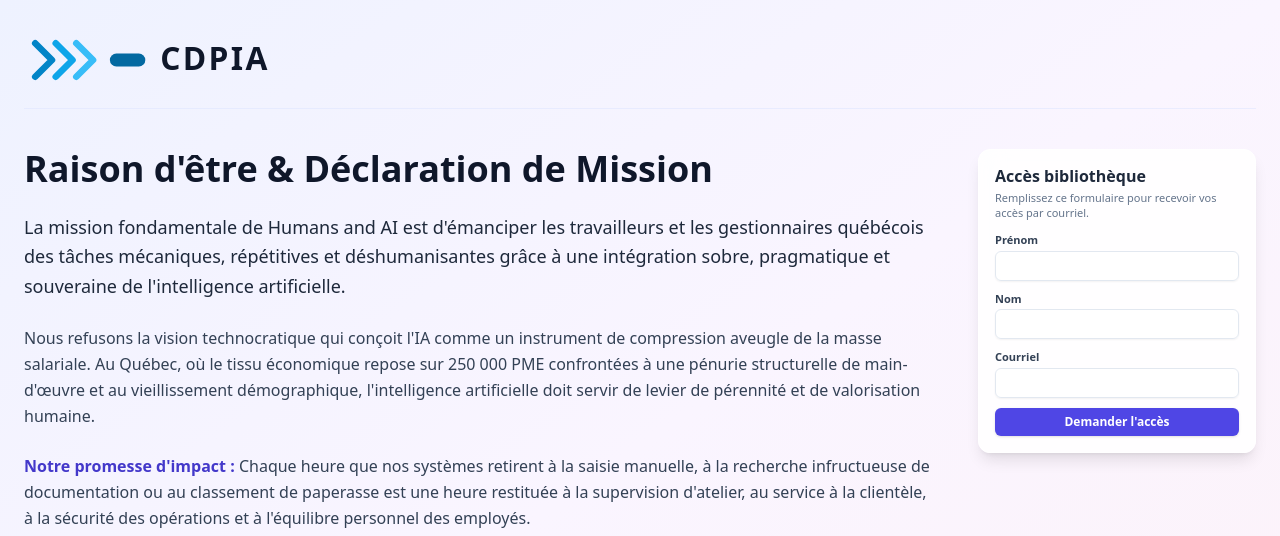
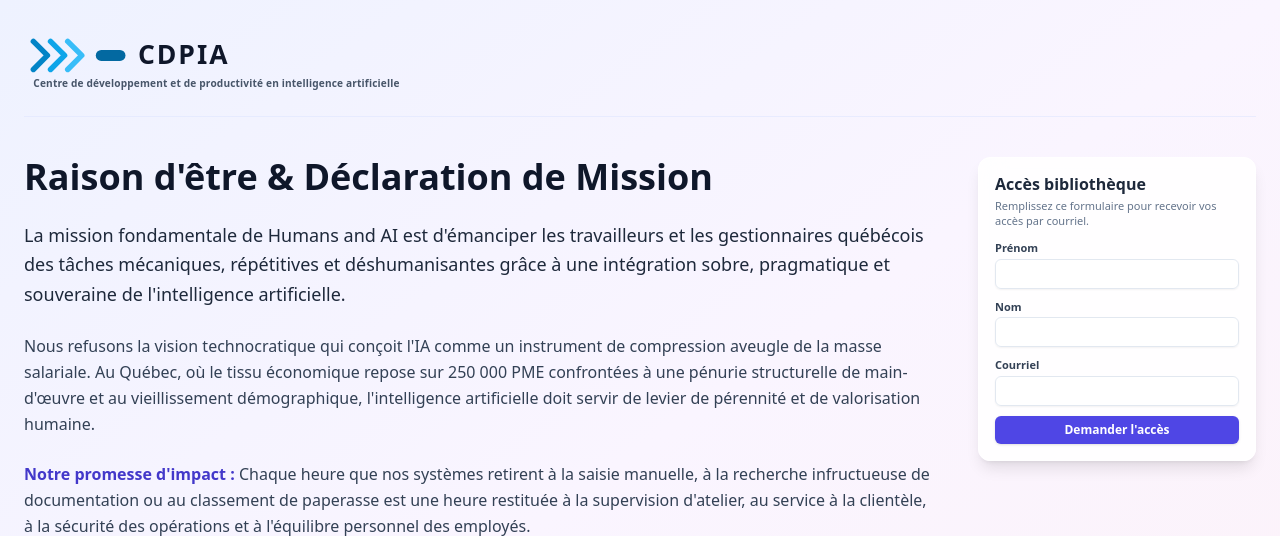
Before and after one commit to tech2fix4you-2026/CDPIA, a FastAPI app: page / in a window 1280 px wide. Shown: the top 536 px of the page. Run offline with FastAPI, Linux system fonts and the light colour scheme; some libraries are stand-ins or nearby versions.

Commit message:
design: ajout du sous-titre officiel sous le logo CDPIA

```diff
--- a/templates/index.html
+++ b/templates/index.html
@@ -9,18 +9,20 @@
 <body class="bg-gradient-to-br from-indigo-50 via-purple-50 to-pink-50 min-h-screen font-sans text-slate-800 selection:bg-indigo-200 flex flex-col justify-between">
     <div class="max-w-7xl w-full mx-auto px-6 py-8 flex-grow">
 
-        <!-- En-tête : Logo CDPIA agrandi à gauche -->
+        <!-- En-tête : Logo CDPIA agrandi avec nom complet sous-titré -->
         <header class="mb-10 pb-5 border-b border-indigo-100/60">
             <div class="flex items-center">
-                <svg viewBox="0 0 340 60" class="h-14 w-auto" fill="none" xmlns="http://www.w3.org/2000/svg">
+                <svg viewBox="0 0 520 82" class="h-16 w-auto" fill="none" xmlns="http://www.w3.org/2000/svg">
                     <!-- Chevrons CDPIA -->
                     <path d="M12 12 L30 30 L12 48" stroke="#0284c7" stroke-width="7" stroke-linecap="round" stroke-linejoin="round"/>
                     <path d="M34 12 L52 30 L34 48" stroke="#0ea5e9" stroke-width="7" stroke-linecap="round" stroke-linejoin="round"/>
                     <path d="M56 12 L74 30 L56 48" stroke="#38bdf8" stroke-width="7" stroke-linecap="round" stroke-linejoin="round"/>
                     <!-- Pastille bleue -->
                     <rect x="92" y="23" width="38" height="14" rx="7" fill="#0369a1"/>
-                    <!-- Typographie CDPIA agrandie -->
+                    <!-- Typographie CDPIA -->
                     <text x="146" y="41" font-family="system-ui, -apple-system, sans-serif" font-weight="900" font-size="34" fill="#0f172a" letter-spacing="2.5">CDPIA</text>
+                    <!-- Nom complet en sous-titre sous les flèches et l'acronyme -->
+                    <text x="12" y="70" font-family="system-ui, -apple-system, sans-serif" font-weight="600" font-size="13" fill="#475569" letter-spacing="0.2">Centre de développement et de productivité en intelligence artificielle</text>
                 </svg>
             </div>
         </header>
```
